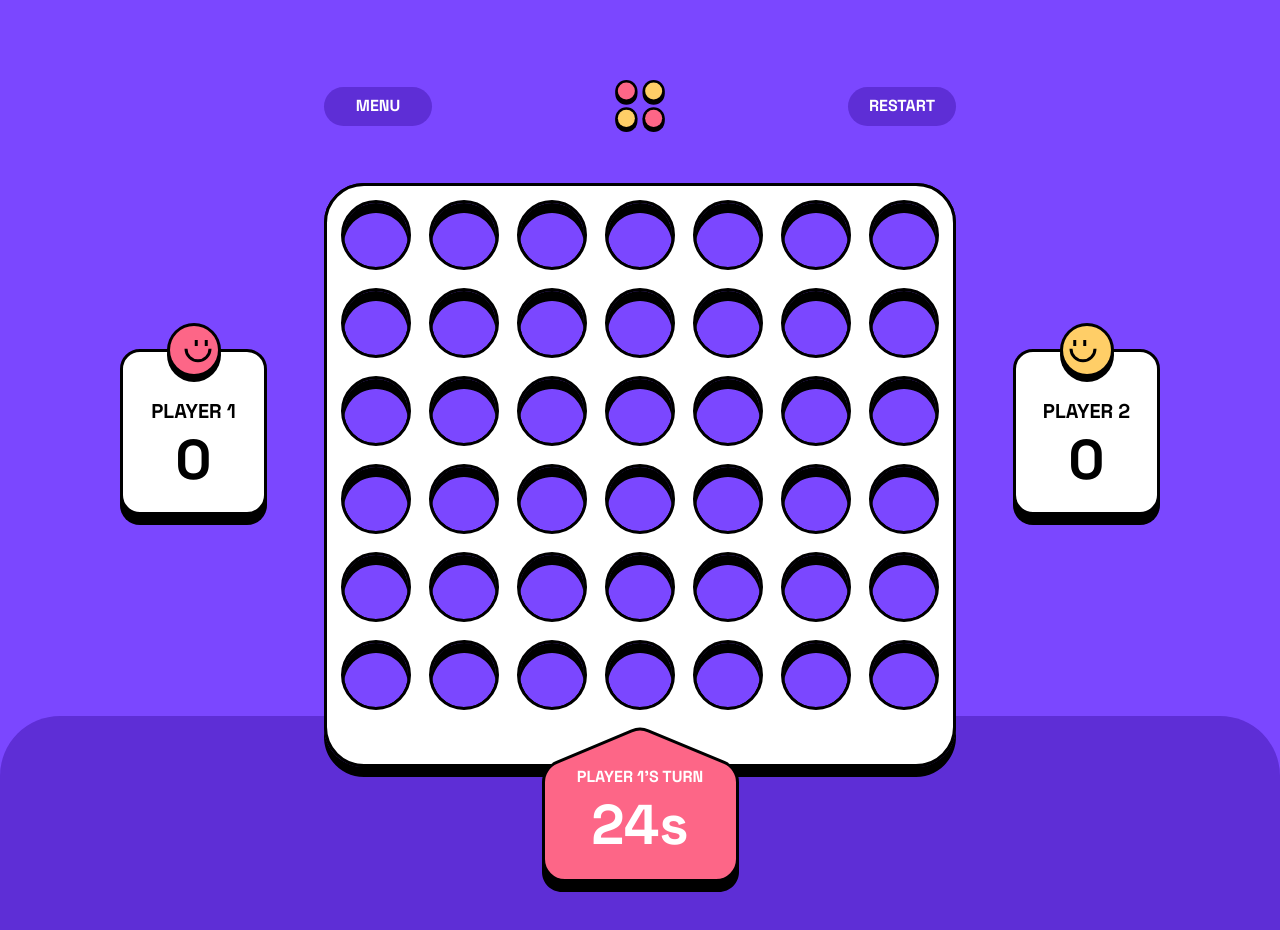
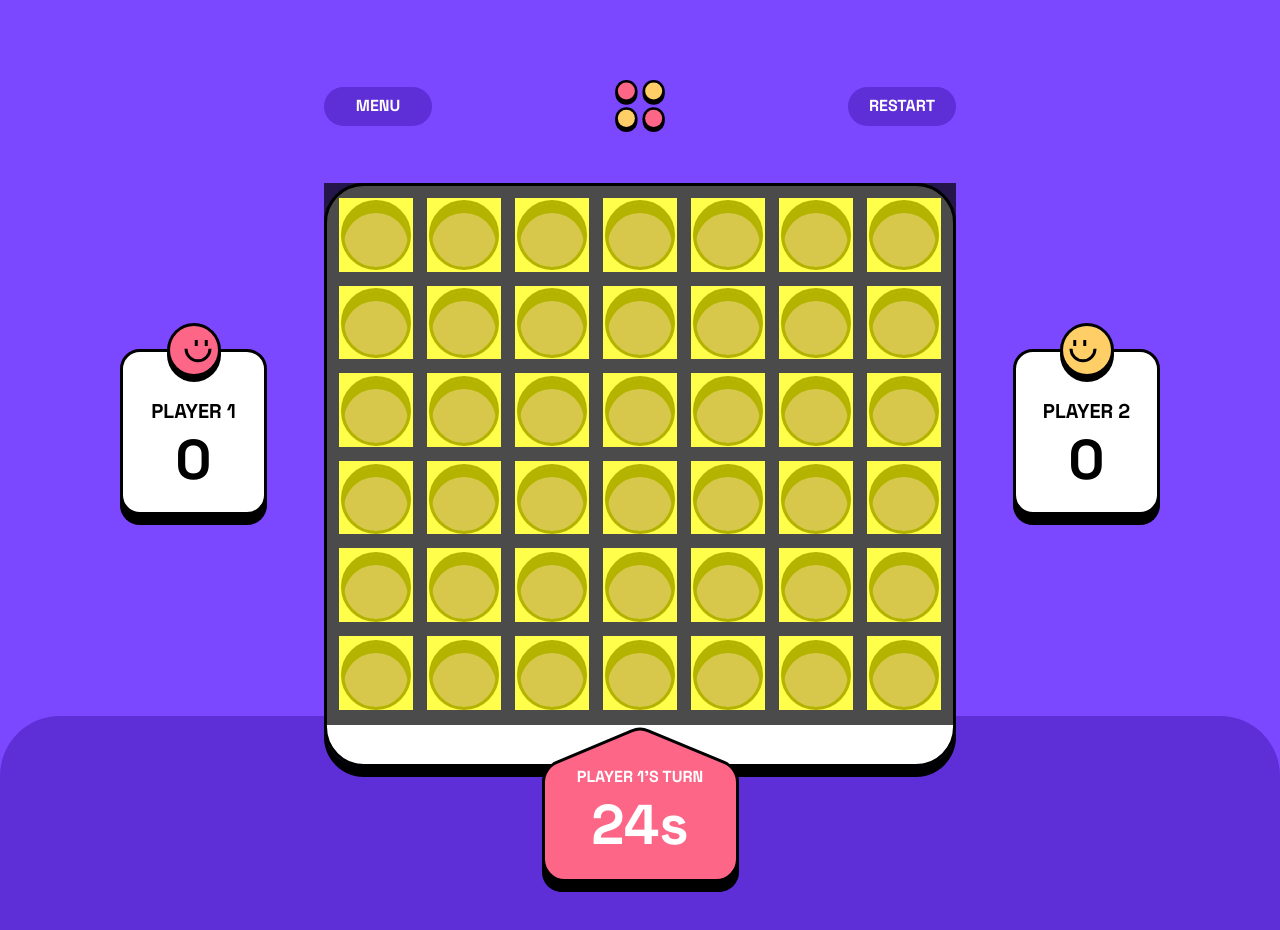
Before and after one commit to curiousmind04/Connect-Four-Game-React-TS, a React (Vite) app: page /game-players in a window 1280 px wide. Shown: the top 930 px of the page. Built offline with nearby package versions, Linux system fonts and the light colour scheme.

Commit message:
boardgrid test

```diff
--- a/src/pages/Game.module.css
+++ b/src/pages/Game.module.css
@@ -125,6 +125,8 @@
 }
 
 .boardGrid {
+  background-color: black;
+  opacity: 0.7;
   width: 100%;
   /* height: auto; */
   aspect-ratio: 7/6;
@@ -137,10 +139,12 @@
   position: absolute;
   top: 0;
   left: 0;
-  z-index: 2;
+  z-index: 6;
+  /* z-index: 2; */
 }
 
 .boardGrid > div {
+  background-color: yellow;
   width: 100%;
   cursor: pointer;
   position: relative;
```
